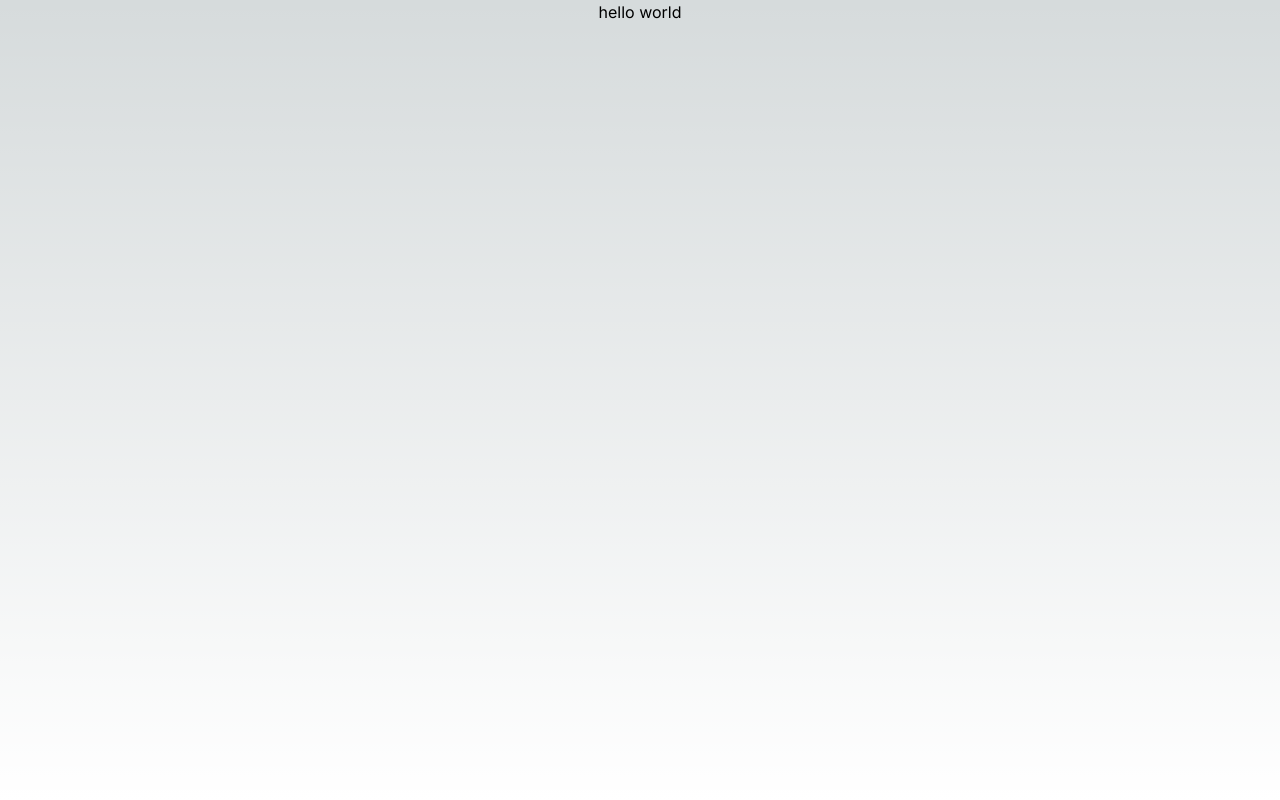
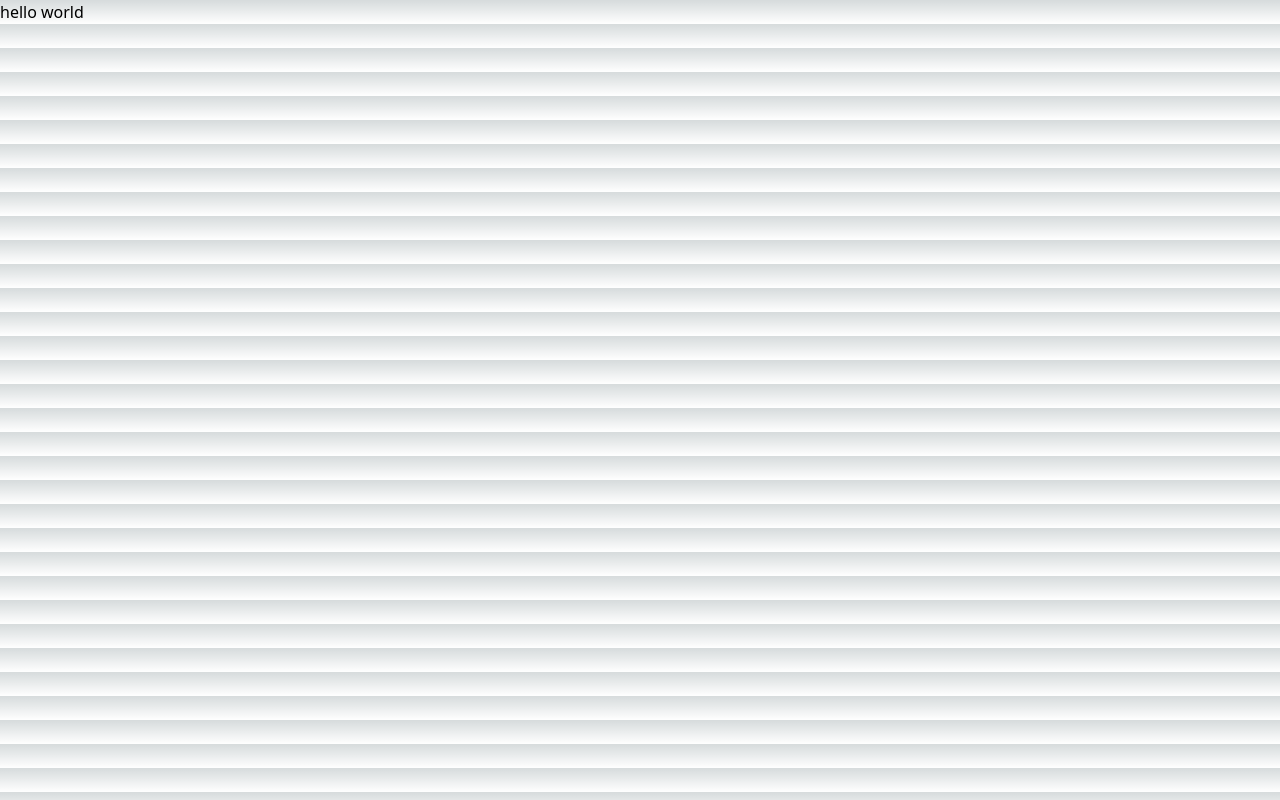
Before and after one commit to yuki-1184/lwiz, a Next.js app: page /home in a window 1280 px wide. Built offline with nearby package versions, Linux system fonts and the light colour scheme.

Commit message:
fix little bugs

```diff
--- a/next.config.js
+++ b/next.config.js
@@ -1,4 +1,9 @@
 /** @type {import('next').NextConfig} */
-const nextConfig = {}
+const nextConfig = {
+  reactStrictMode: true,
+  compiler: {
+    styledComponents: true,
+  },
+};
 
-module.exports = nextConfig
+module.exports = nextConfig;
--- a/src/app/home/page.tsx
+++ b/src/app/home/page.tsx
@@ -3,6 +3,7 @@
 import styled from 'styled-components';
 
 type Props = {};
+
 const Home = () => {
   return (
     <HelloWorld>
--- a/src/app/layout.tsx
+++ b/src/app/layout.tsx
@@ -1,9 +1,6 @@
 import type { Metadata } from 'next';
-import { Inter } from 'next/font/google';
 import './globals.css';
 import StyledComponentsRegistry from '@/lib/registry';
-
-const inter = Inter({ subsets: ['latin'] });
 
 export const metadata: Metadata = {
   title: 'Create Next App',
@@ -13,7 +10,7 @@
 export default function RootLayout({ children }: { children: React.ReactNode }) {
   return (
     <html lang='en'>
-      <body className={inter.className}>
+      <body>
         <StyledComponentsRegistry>{children}</StyledComponentsRegistry>
       </body>
     </html>
--- a/src/lib/registry.tsx
+++ b/src/lib/registry.tsx
@@ -15,8 +15,6 @@
     return <>{styles}</>;
   });
 
-  if (typeof window !== 'undefined') return <>{children}</>;
-
   return (
     <StyleSheetManager sheet={styledComponentsStyleSheet.instance}>{children}</StyleSheetManager>
   );
```
